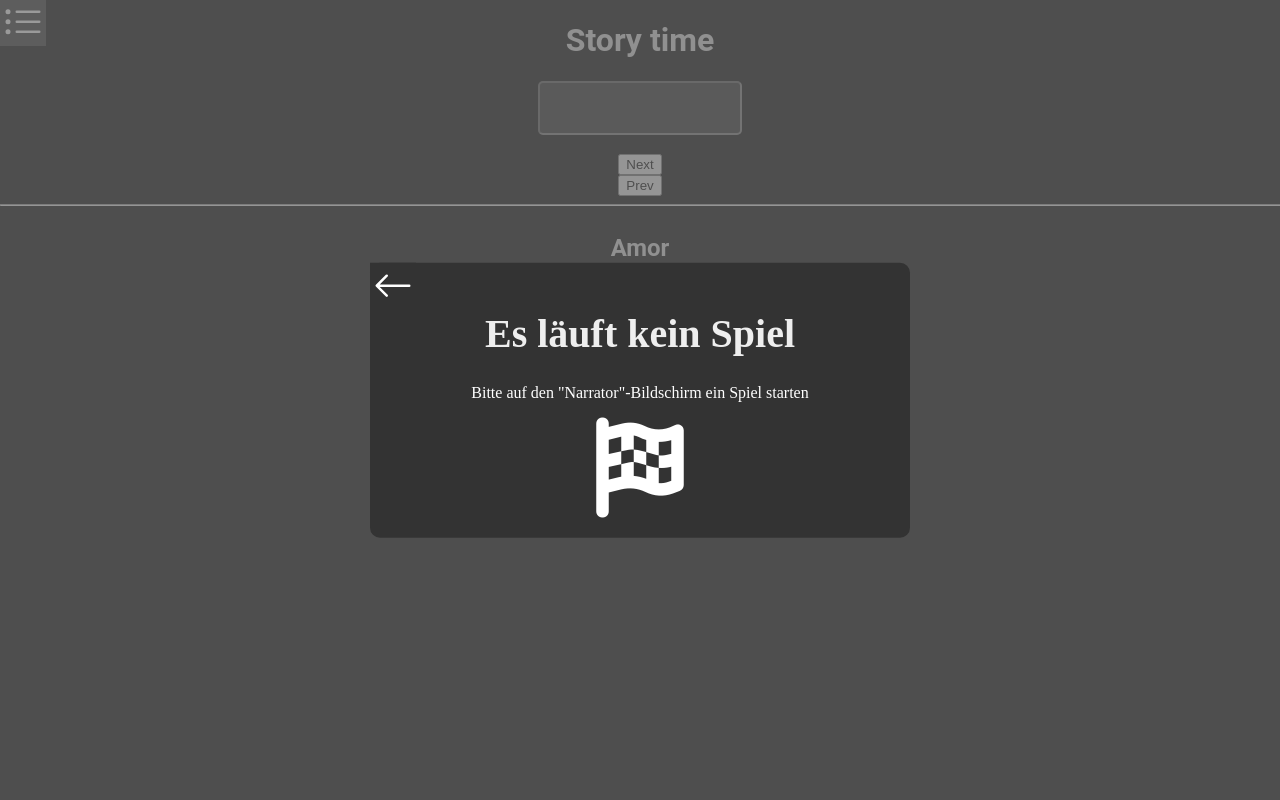
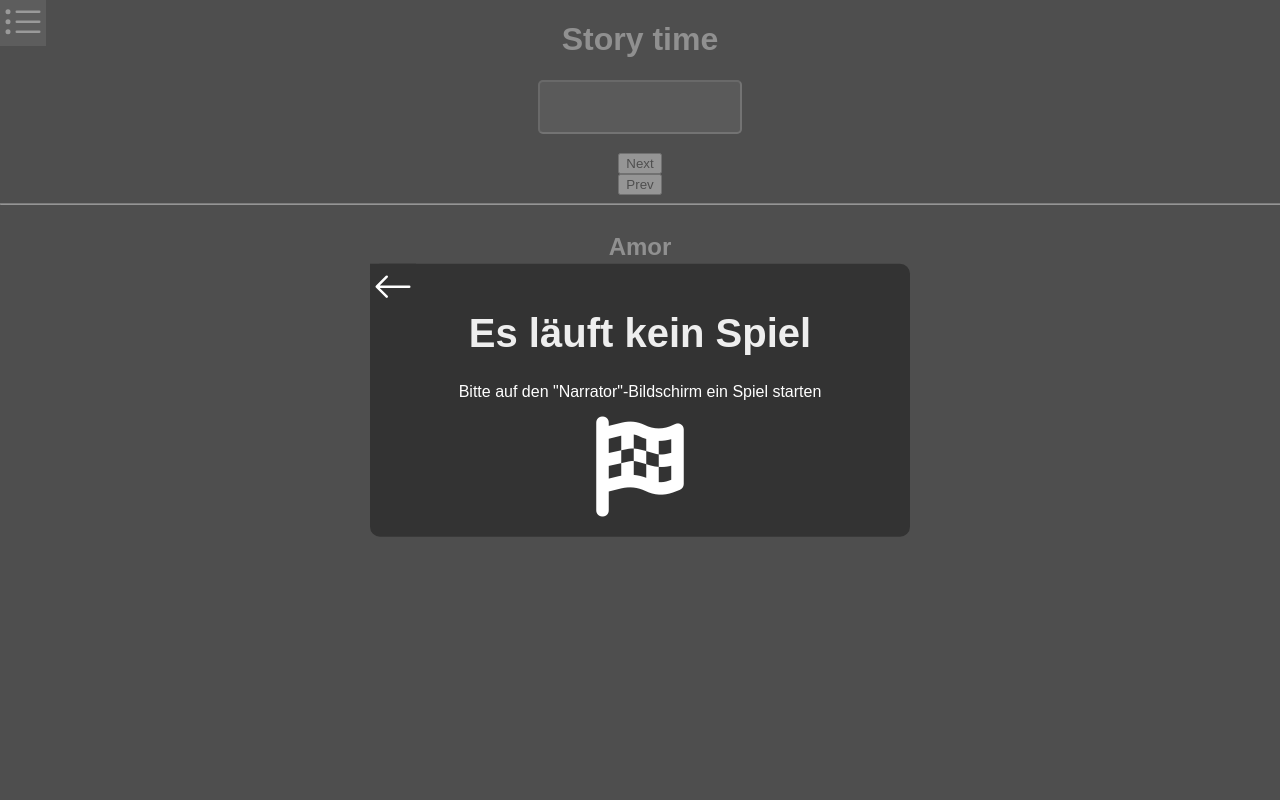
Before and after one commit to XilefTech/WerewolfMaster, a Flask app: page /narrator/story in a window 1280 px wide. Run offline with Flask 3, Linux system fonts and the light colour scheme; some libraries are stand-ins or nearby versions.

Commit message:
update styles
Co-authored-by: TheGreyDiamond <TheGreyDiamond@users.noreply.github.com>

```diff
--- a/static/style.css
+++ b/static/style.css
@@ -16,9 +16,22 @@ body {
 	background-repeat: no-repeat;
 	background-size: contain;
 	background-color: #000;
+	-webkit-transition: background-image 1s ease-in-out;
+	transition: background-image 1s ease-in-out;
 
 }
 
+* {
+	font-family: sans-serif;
+}
+
+.alwaysTop {
+	z-index: 1000000000;
+}
+
+.explainer{
+	padding: 10px;
+}
 
 .container {
 	height: 100%;
```
